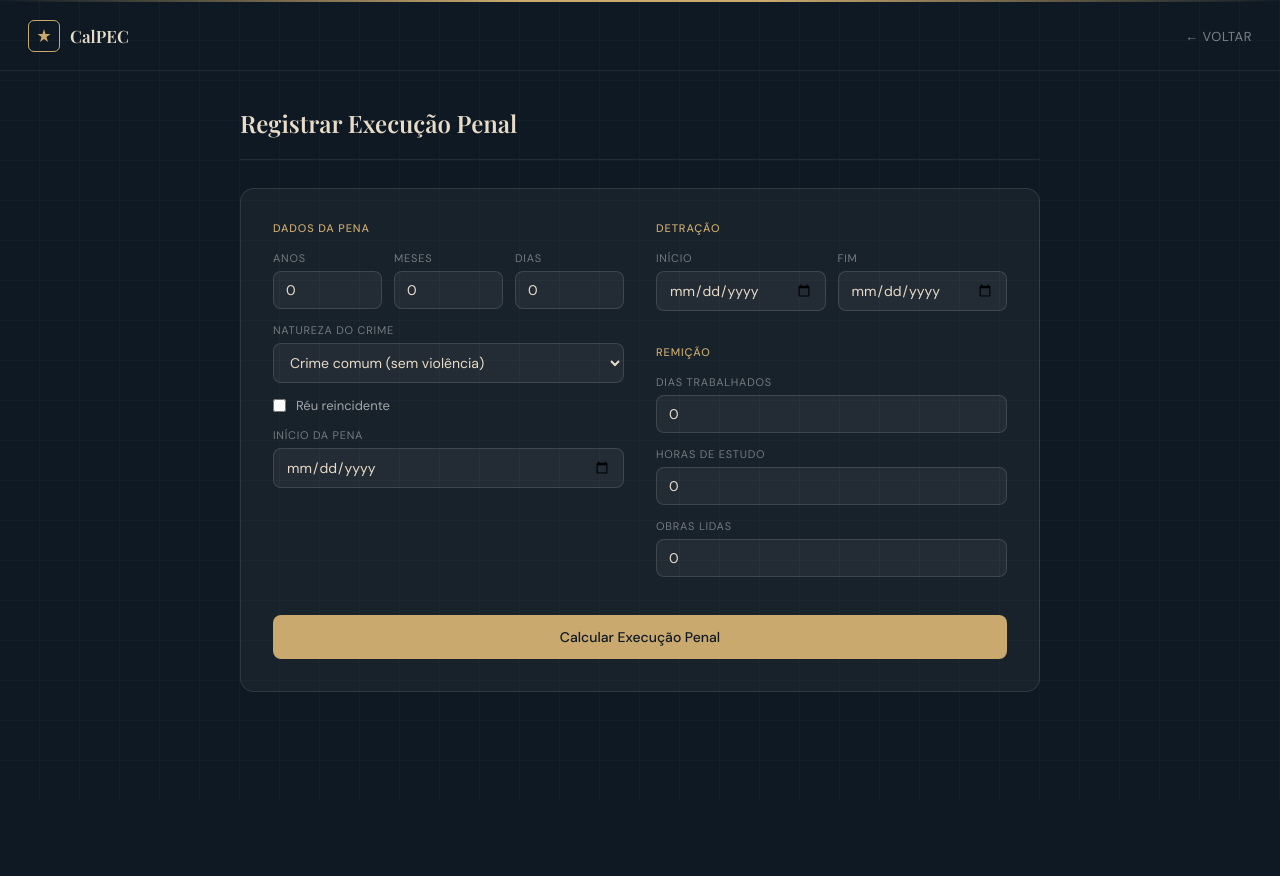
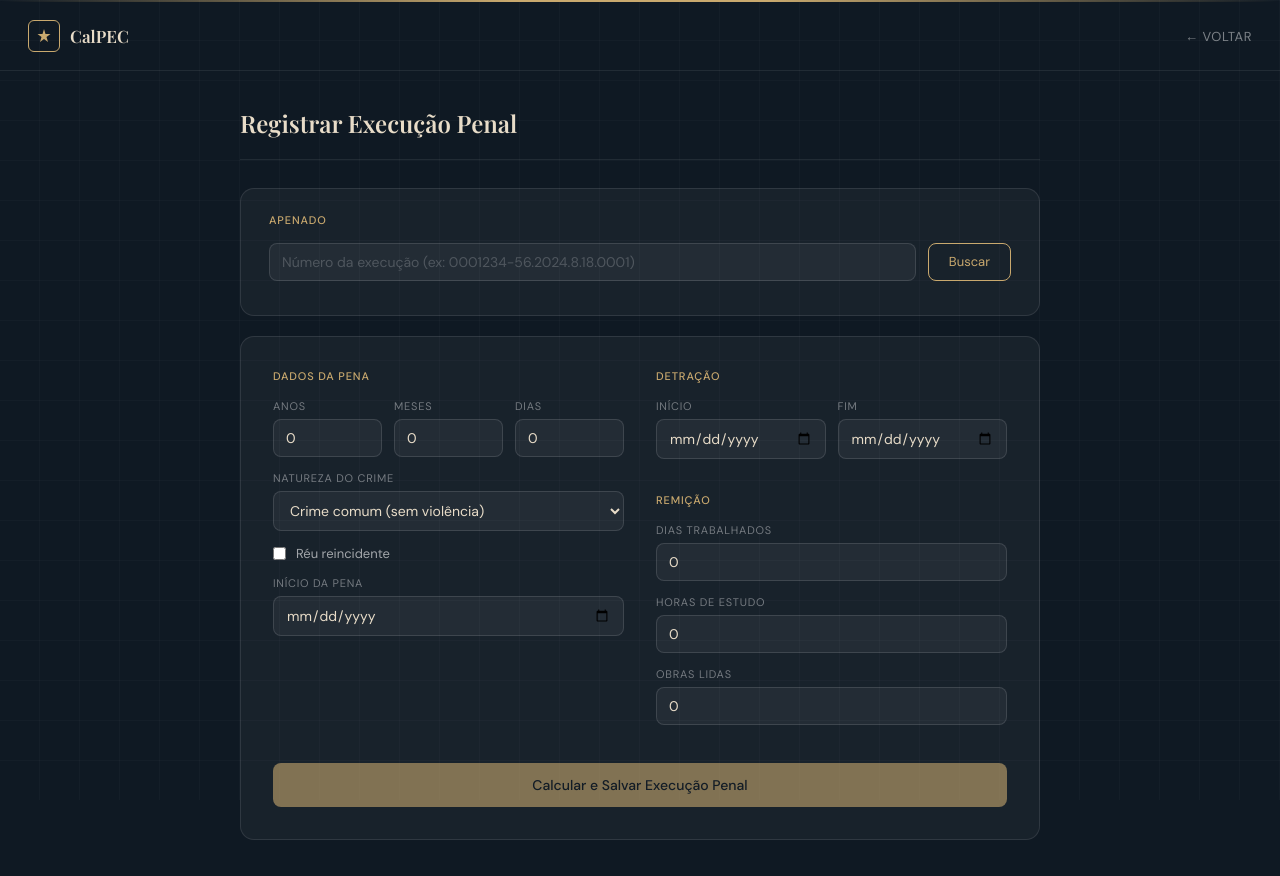
Before and after one commit to kaylannesantos/calpec, a React (Vite) app in the folder frontend/: page /execucao in a window 1280 px wide. Before the commit the page ends 800 px from the top, so only its background shows below. Built offline with nearby package versions, Linux system fonts and the light colour scheme.

Commit message:
Update front-end

```diff
--- a/frontend/src/pages/ExecucaoPage.jsx
+++ b/frontend/src/pages/ExecucaoPage.jsx
@@ -14,8 +14,13 @@ const naturezas = [
 
 export default function ExecucaoPage() {
   const navigate = useNavigate()
+  const [numeroExecucao, setNumeroExecucao] = useState('')
+  const [apenado, setApenado] = useState(null)
+  const [buscaErro, setBuscaErro] = useState('')
+  const [buscando, setBuscando] = useState(false)
+
   const [form, setForm] = useState({
-    apenado_id: '', pena_anos: 0, pena_meses: 0, pena_dias: 0,
+    pena_anos: 0, pena_meses: 0, pena_dias: 0,
     natureza_crime: 'comum', reincidente: false,
     data_inicio_pena: '', detracao_inicio: '', detracao_fim: '',
     dias_trabalhados: 0, horas_estudo: 0, obras_lidas: 0,
@@ -24,6 +29,22 @@ export default function ExecucaoPage() {
   const [erro, setErro] = useState('')
   const [loading, setLoading] = useState(false)
 
+  const buscarApenado = async () => {
+    if (!numeroExecucao.trim()) return
+    setBuscaErro(''); setApenado(null); setBuscando(true)
+    try {
+      const res = await fetch('http://localhost:8000/api/v1/apenados/')
+      const lista = await res.json()
+      const encontrado = lista.find(a => a.numero_execucao === numeroExecucao.trim())
+      if (!encontrado) throw new Error('Apenado não encontrado. Verifique o número da execução.')
+      setApenado(encontrado)
+    } catch (err) {
+      setBuscaErro(err.message)
+    } finally {
+      setBuscando(false)
+    }
+  }
+
   const handleChange = (e) => {
     const { name, value, type, checked } = e.target
     setForm({ ...form, [name]: type === 'checkbox' ? checked : value })
@@ -31,11 +52,12 @@ export default function ExecucaoPage() {
 
   const handleSubmit = async (e) => {
     e.preventDefault()
+    if (!apenado) { setErro('Busque e selecione um apenado antes de calcular.'); return }
     setErro(''); setResultado(null); setLoading(true)
     try {
       const payload = {
         ...form,
-        apenado_id: parseInt(form.apenado_id) || 1,
+        apenado_id: apenado.id,
         pena_anos: parseInt(form.pena_anos) || 0,
         pena_meses: parseInt(form.pena_meses) || 0,
         pena_dias: parseInt(form.pena_dias) || 0,
@@ -45,14 +67,22 @@ export default function ExecucaoPage() {
         detracao_inicio: form.detracao_inicio || null,
         detracao_fim: form.detracao_fim || null,
       }
-      const res = await fetch('http://localhost:8000/api/v1/execucoes/calcular', {
+
+      const resSalvar = await fetch('http://localhost:8000/api/v1/execucoes/', {
         method: 'POST',
         headers: { 'Content-Type': 'application/json' },
         body: JSON.stringify(payload),
       })
-      const data = await res.json()
-      if (!res.ok) throw new Error(JSON.stringify(data.detail) || 'Erro no cálculo')
-      setResultado(data)
+      const dadosSalvos = await resSalvar.json()
+      if (!resSalvar.ok) throw new Error(JSON.stringify(dadosSalvos.detail) || 'Erro ao salvar')
+
+      const resCalculo = await fetch('http://localhost:8000/api/v1/execucoes/calcular', {
+        method: 'POST',
+        headers: { 'Content-Type': 'application/json' },
+        body: JSON.stringify(payload),
+      })
+      const dadosCalculo = await resCalculo.json()
+      setResultado(dadosCalculo)
     } catch (err) {
       setErro(err.message)
     } finally {
@@ -60,7 +90,7 @@ export default function ExecucaoPage() {
     }
   }
 
-  const formatarData = (d) => d ? new Date(d).toLocaleDateString('pt-BR') : '-'
+  const formatarData = (d) => d ? new Date(d + 'T12:00:00').toLocaleDateString('pt-BR') : '-'
 
   return (
     <div className={styles.root}>
@@ -83,6 +113,30 @@ export default function ExecucaoPage() {
           <h1 className={styles.title}>Registrar Execução Penal</h1>
           <div className={styles.divider} />
 
+          <div className={styles.buscaCard}>
+            <p className={styles.sectionTitle}>Apenado</p>
+            <div className={styles.buscaRow}>
+              <input
+                className={styles.input}
+                placeholder="Número da execução (ex: 0001234-56.2024.8.18.0001)"
+                value={numeroExecucao}
+                onChange={e => setNumeroExecucao(e.target.value)}
+                onKeyDown={e => e.key === 'Enter' && buscarApenado()}
+              />
+              <button className={styles.btnBusca} onClick={buscarApenado} disabled={buscando} type="button">
+                {buscando ? '...' : 'Buscar'}
+              </button>
+            </div>
+            {buscaErro && <p className={styles.erro}>{buscaErro}</p>}
+            {apenado && (
+              <div className={styles.apenadoInfo}>
+                <span className={styles.apenadoBadge}>✓ Apenado encontrado</span>
+                <span className={styles.apenadoNome}>{apenado.nome}</span>
+                <span className={styles.apenadoDetalhe}>Nascimento: {formatarData(apenado.data_nascimento)}</span>
+              </div>
+            )}
+          </div>
+
           <form onSubmit={handleSubmit} className={styles.form}>
             <div className={styles.grid}>
               <div className={styles.section}>
@@ -101,19 +155,16 @@ export default function ExecucaoPage() {
                     <input className={styles.input} type="number" name="pena_dias" min="0" max="29" value={form.pena_dias} onChange={handleChange} />
                   </div>
                 </div>
-
                 <div className={styles.field}>
                   <label className={styles.label}>Natureza do crime</label>
                   <select className={styles.input} name="natureza_crime" value={form.natureza_crime} onChange={handleChange}>
                     {naturezas.map(n => <option key={n.value} value={n.value}>{n.label}</option>)}
                   </select>
                 </div>
-
                 <div className={styles.checkField}>
                   <input type="checkbox" id="reincidente" name="reincidente" checked={form.reincidente} onChange={handleChange} />
                   <label htmlFor="reincidente" className={styles.checkLabel}>Réu reincidente</label>
                 </div>
-
                 <div className={styles.field}>
                   <label className={styles.label}>Início da pena</label>
                   <input className={styles.input} type="date" name="data_inicio_pena" value={form.data_inicio_pena} onChange={handleChange} required />
@@ -132,7 +183,6 @@ export default function ExecucaoPage() {
                     <input className={styles.input} type="date" name="detracao_fim" value={form.detracao_fim} onChange={handleChange} />
                   </div>
                 </div>
-
                 <p className={styles.sectionTitle} style={{marginTop: '20px'}}>Remição</p>
                 <div className={styles.field}>
                   <label className={styles.label}>Dias trabalhados</label>
@@ -151,14 +201,14 @@ export default function ExecucaoPage() {
 
             {erro && <p className={styles.erro}>{erro}</p>}
 
-            <button className={styles.btn} type="submit" disabled={loading}>
-              {loading ? 'Calculando...' : 'Calcular Execução Penal'}
+            <button className={styles.btn} type="submit" disabled={loading || !apenado}>
+              {loading ? 'Calculando e salvando...' : 'Calcular e Salvar Execução Penal'}
             </button>
           </form>
 
           {resultado && (
             <div className={styles.resultado}>
-              <h2 className={styles.resultadoTitle}>Resultado do Cálculo</h2>
+              <h2 className={styles.resultadoTitle}>✓ Execução salva e calculada</h2>
               <div className={styles.resultadoGrid}>
                 <div className={styles.resultadoCard}>
                   <span className={styles.resultadoLabel}>Regime inicial</span>
--- a/frontend/src/pages/ExecucaoPage.module.css
+++ b/frontend/src/pages/ExecucaoPage.module.css
@@ -11,6 +11,16 @@
 .container { width: 100%; max-width: 800px; }
 .title { font-family: 'Playfair Display', serif; font-size: 24px; font-weight: 600; color: #e8dcc8; margin-bottom: 20px; }
 .divider { height: 0.5px; background: rgba(255,255,255,0.08); margin-bottom: 28px; }
+.buscaCard { background: rgba(255,255,255,0.04); border: 0.5px solid rgba(255,255,255,0.1); border-radius: 14px; padding: 24px 28px; margin-bottom: 20px; }
+.buscaRow { display: flex; gap: 12px; margin-bottom: 10px; }
+.buscaRow .input { flex: 1; }
+.btnBusca { background: transparent; border: 0.5px solid #c9a96e; color: #c9a96e; border-radius: 8px; padding: 9px 20px; font-family: 'DM Sans', sans-serif; font-size: 13px; cursor: pointer; white-space: nowrap; transition: background 0.2s; }
+.btnBusca:hover { background: rgba(201,169,110,0.1); }
+.btnBusca:disabled { opacity: 0.5; cursor: not-allowed; }
+.apenadoInfo { display: flex; align-items: center; gap: 14px; margin-top: 8px; flex-wrap: wrap; }
+.apenadoBadge { font-size: 12px; color: #7ec88a; font-weight: 500; }
+.apenadoNome { font-size: 14px; color: #e8dcc8; font-weight: 500; }
+.apenadoDetalhe { font-size: 12px; color: rgba(255,255,255,0.4); }
 .form { background: rgba(255,255,255,0.04); border: 0.5px solid rgba(255,255,255,0.1); border-radius: 14px; padding: 32px; }
 .grid { display: grid; grid-template-columns: 1fr 1fr; gap: 32px; margin-bottom: 24px; }
 .section {}
```
